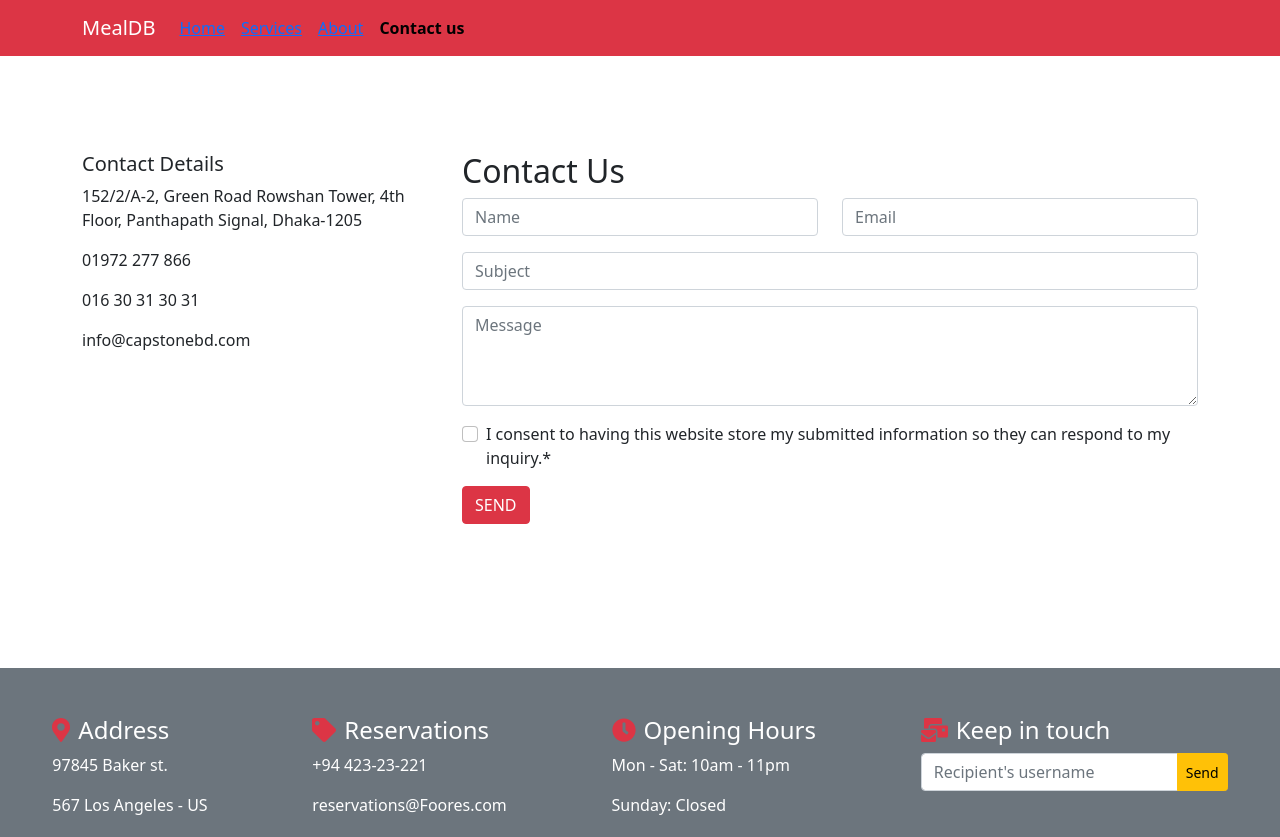
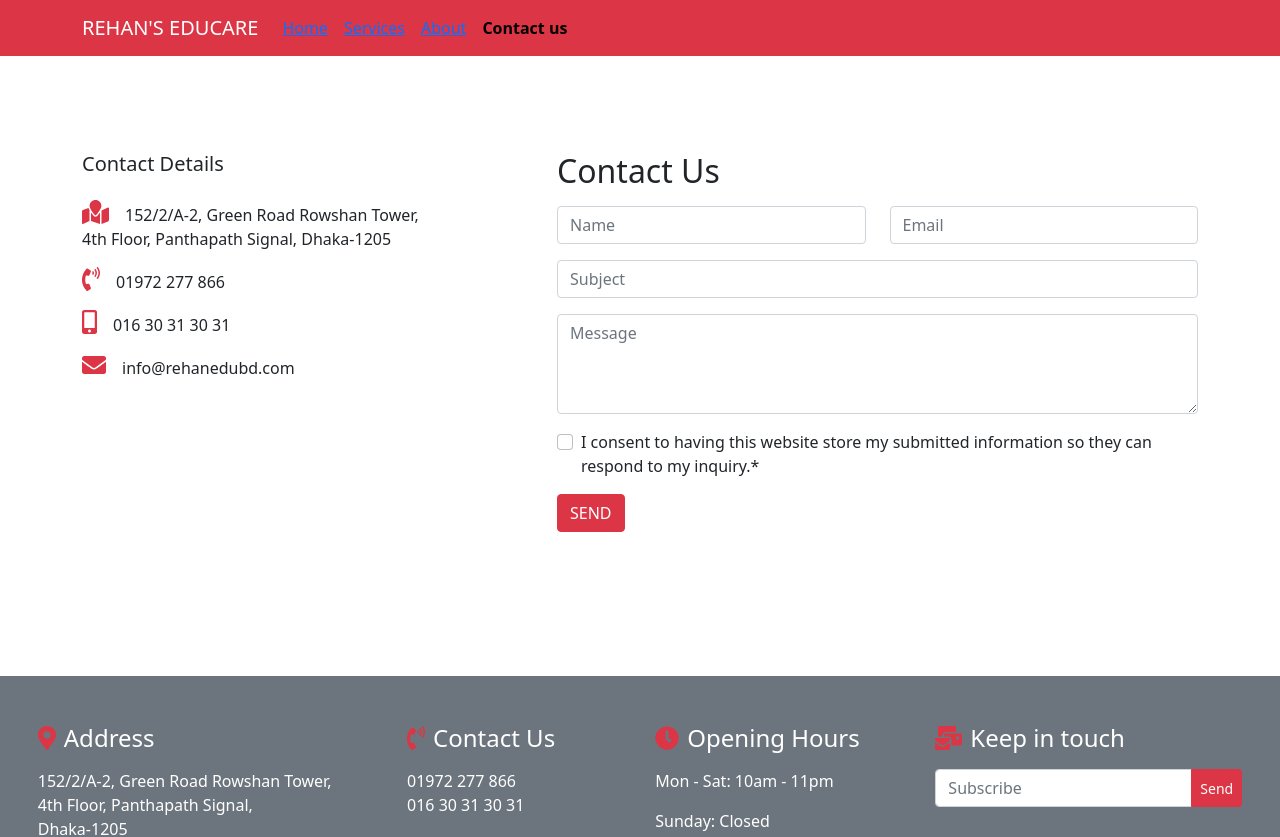
Before and after one commit to rehanmosabbir/review-website, a React (Create React App) app: page /contact in a window 1280 px wide. Shown: the top 837 px of the page. Built offline with nearby package versions, Linux system fonts and the light colour scheme.

Commit message:
add styles to service page

```diff
--- a/src/components/About/About.js
+++ b/src/components/About/About.js
@@ -5,13 +5,14 @@ const About = () => {
     <div className="py-5">
       <div className="text-center">
         <h2>About us</h2>
-        <p>Learn more about Capstone Education</p>
+        <p>Learn more about Rehan's Educare</p>
       </div>
+      <hr className="w-50 m-auto" />
       <div className="container">
         <div className="row py-5">
           <div className="col-md-6 py-5">
-            <h3>Who we are?</h3>
-            <p>
+            <h3 className="display-4 mb-4">Who we are?</h3>
+            <p className="pe-5">
               Capstone was founded in 2013 by three young Engineers while
               studying MBA in IBA DU. Capstone is the pioneer of education
               blogging in Bangladesh. So far, Capstone has published more 150
@@ -20,6 +21,16 @@ const About = () => {
               productive, Capstone offers life-time studentship validity( a
               student can repeat the course as many times as he wants) in many
               of its courses.
+            </p>
+            <p className="pe-5">
+              At Capstone, we believe there is a better way to provide
+              education. A more interesting and effective way where students can
+              learn rather than just attend classes. We’re obsessively
+              passionate about it, and our mission is to help students achieve
+              their dream. We focus on students’ learning. Learning has been the
+              least emphasized aspect of our education and we see that as an
+              opportunity: We’re excited to simplify Education for everyone
+              through our guidance, care, and inspiration.
             </p>
           </div>
           <div className="col-md-6">
--- a/src/components/Contact/Contact.js
+++ b/src/components/Contact/Contact.js
@@ -1,23 +1,54 @@
 import React from "react";
 import { Col, Form, Row, Button } from "react-bootstrap";
+import { FontAwesomeIcon } from "@fortawesome/react-fontawesome";
+import {
+  faMapMarked,
+  faPhoneVolume,
+  faMobileAlt,
+  faEnvelope,
+} from "@fortawesome/free-solid-svg-icons";
 
 const Contact = () => {
   return (
     <div className="py-5">
       <div className="container">
         <div className="row py-5">
-          <div className="col-md-4">
-            <h5>Contact Details</h5>
-            <p>
-              152/2/A-2, Green Road Rowshan Tower, 4th Floor, Panthapath Signal,
-              Dhaka-1205
-            </p>
-            <p>01972 277 866</p>
-            <p>016 30 31 30 31</p>
-            <p>info@capstonebd.com</p>
+          <div className="col-md-5">
+            <h5 className="mb-4">Contact Details</h5>
+            <div className="pe-5">
+              <p>
+                <FontAwesomeIcon
+                  className="me-3 text-danger fs-4"
+                  icon={faMapMarked}
+                />
+                152/2/A-2, Green Road Rowshan Tower, <br /> 4th Floor,
+                Panthapath Signal, Dhaka-1205
+              </p>
+              <p>
+                <FontAwesomeIcon
+                  className="me-3 text-danger fs-4"
+                  icon={faPhoneVolume}
+                />
+                01972 277 866
+              </p>
+              <p>
+                <FontAwesomeIcon
+                  className="me-3 text-danger fs-4"
+                  icon={faMobileAlt}
+                />
+                016 30 31 30 31
+              </p>
+              <p>
+                <FontAwesomeIcon
+                  className="me-3 text-danger fs-4"
+                  icon={faEnvelope}
+                />
+                info@rehanedubd.com
+              </p>
+            </div>
           </div>
-          <div className="col-md-8">
-            <h2>Contact Us</h2>
+          <div className="col-md-7">
+            <h2 className="mb-3">Contact Us</h2>
             <Form>
               <Row className="mb-3">
                 <Form.Group as={Col} controlId="formGridEmail">
--- a/src/components/Footer/Footer.js
+++ b/src/components/Footer/Footer.js
@@ -1,7 +1,7 @@
 import { FontAwesomeIcon } from "@fortawesome/react-fontawesome";
 import {
   faMapMarkerAlt,
-  faTag,
+  faPhoneVolume,
   faClock,
   faMailBulk,
 } from "@fortawesome/free-solid-svg-icons";
@@ -12,26 +12,31 @@ const Footer = () => {
     <div className=" bg-secondary text-white pt-5 mt-5">
       <div className="d-flex justify-content-around border-bottom pb-5">
         <div>
-          <h4>
+          <h4 className="mb-3">
             <FontAwesomeIcon
               className="me-2 text-danger"
               icon={faMapMarkerAlt}
             />
             Address
           </h4>
-          <p>97845 Baker st. </p>
-          <p>567 Los Angeles - US</p>
+          <p className="mb-0">152/2/A-2, Green Road Rowshan Tower,</p>
+          <p className="mb-0">4th Floor, Panthapath Signal,</p>
+          <p>Dhaka-1205</p>
         </div>
         <div>
-          <h4>
-            <FontAwesomeIcon className="me-2 text-danger" icon={faTag} />
-            Reservations
+          <h4 className="mb-3">
+            <FontAwesomeIcon
+              className="me-2 text-danger"
+              icon={faPhoneVolume}
+            />
+            Contact Us
           </h4>
-          <p>+94 423-23-221</p>
-          <p>reservations@Foores.com</p>
+          <p className="mb-0">01972 277 866</p>
+          <p>016 30 31 30 31</p>
+          <p>info@rehanedubd.com</p>
         </div>
         <div>
-          <h4>
+          <h4 className="mb-3">
             <FontAwesomeIcon className="me-2 text-danger" icon={faClock} />
             Opening Hours
           </h4>
@@ -39,7 +44,7 @@ const Footer = () => {
           <p>Sunday: Closed</p>
         </div>
         <div>
-          <h4>
+          <h4 className="mb-3">
             <FontAwesomeIcon className="me-2 text-danger" icon={faMailBulk} />
             Keep in touch
           </h4>
@@ -47,12 +52,12 @@ const Footer = () => {
             <input
               type="text"
               class="form-control"
-              placeholder="Recipient's username"
+              placeholder="Subscribe"
               aria-label="Recipient's username"
               aria-describedby="button-addon2"
             />
             <button
-              class="btn btn-warning btn-sm"
+              class="btn btn-danger btn-sm"
               type="button"
               id="button-addon2"
             >
@@ -62,7 +67,7 @@ const Footer = () => {
         </div>
       </div>
       <p className="text-center text-white py-4 m-0">
-        © 2021 Foores Restaurant - All rights reserved
+        © 2021 Rehan's Educare - All rights reserved
       </p>
     </div>
   );
--- a/src/components/Header/Header.js
+++ b/src/components/Header/Header.js
@@ -8,7 +8,7 @@ const Header = () => {
     <div>
       <Navbar bg="danger" variant="dark" className="py-2">
         <Container>
-          <Navbar.Brand href="/">MealDB</Navbar.Brand>
+          <Navbar.Brand href="/">REHAN'S EDUCARE</Navbar.Brand>
           <Nav className="me-auto">
             <Nav.Link>
               <NavLink
--- a/src/components/Home/Home.js
+++ b/src/components/Home/Home.js
@@ -5,14 +5,14 @@ const Home = () => {
     <>
       <div className="header d-flex justify-content-center align-items-center">
         <div className="p-5 fw-bold text-white text-center">
-          <h2 className="display-3 fw-lighter">Welcome to TheMealDB</h2>
+          <h2 className="display-3 fw-lighter">Welcome to Rehan's Educare</h2>
           <div className="w-75 m-auto  text-black fw-lighter">
             <p>
-              An open, crowd-sourced database of Recipes from around the world.
-              We also offer a free JSON API for anyone wanting to use it.
+              To help students achieve the highest success by providing quality
+              education, guidance, care & inspiration
             </p>
           </div>
-          <button className="btn btn-danger btn-lg">Details</button>
+          <button className="btn btn-danger btn-lg">Learn more</button>
         </div>
       </div>
     </>
--- a/src/components/SingleService/SingleService.css
+++ b/src/components/SingleService/SingleService.css
@@ -1,6 +1,6 @@
 .card-img-height {
-  max-height: 180px;
+  height: 180px;
 }
 .card-height {
-  height: 400px;
+  height: 360px;
 }
--- a/src/components/SingleService/SingleService.js
+++ b/src/components/SingleService/SingleService.js
@@ -7,12 +7,15 @@ const SingleService = (props) => {
   const { image, course, cost } = props.service;
   return (
     <Col xs={6} md={4}>
-      <Card className="card-height">
+      <Card className="card-height" style={{ width: "16rem" }}>
         <Card.Img variant="top" src={image} className="card-img-height" />
         <Card.Body>
-          <Card.Title>{course}</Card.Title>
-          <Card.Text>{cost}</Card.Text>
-          <Button variant="warning">Enroll</Button>
+          <Card.Title className="fs-6">{course}</Card.Title>
+          <hr />
+          <Card.Text className="d-inline-block me-5 mt-3">৳ {cost}</Card.Text>
+          <Button variant="danger" className="d-inline-block ms-5">
+            Enroll
+          </Button>
         </Card.Body>
       </Card>
     </Col>
```
Also changed, not shown: src/images/pexels-pixabay-262918.jpg.
